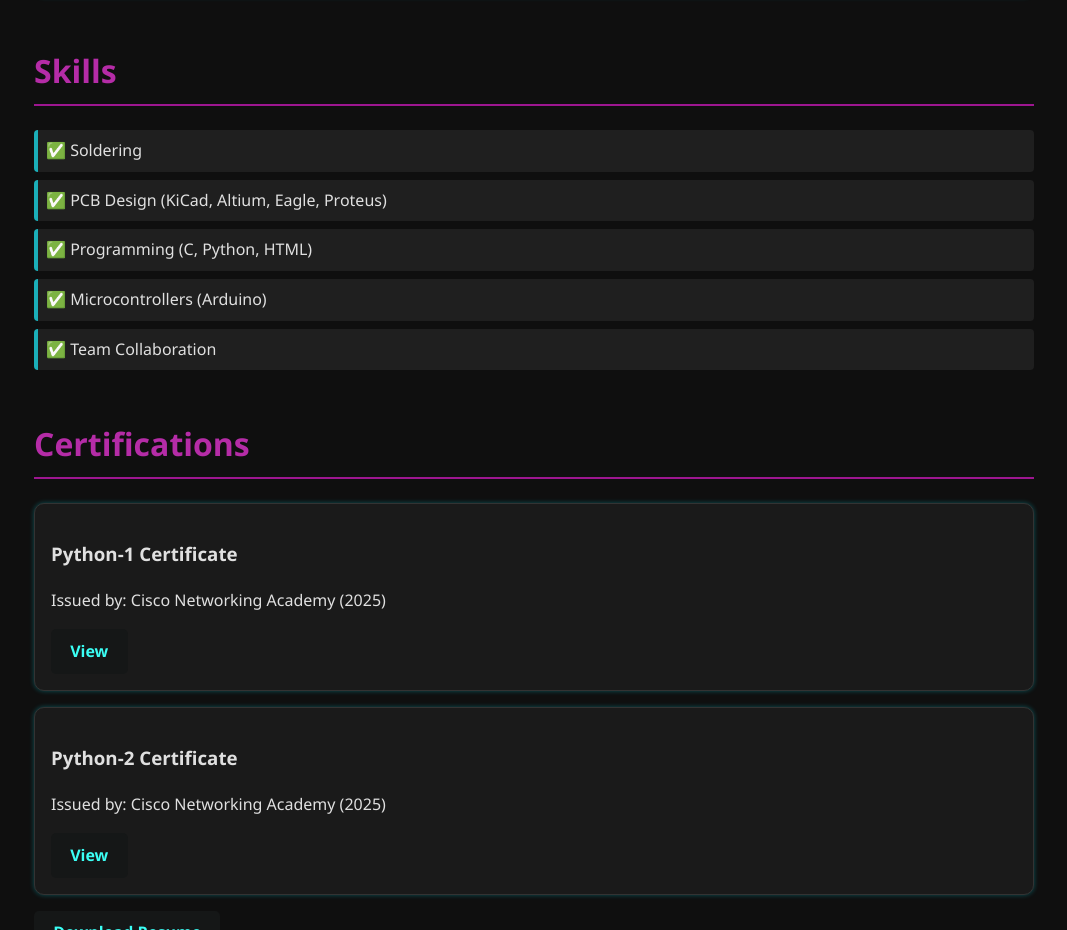
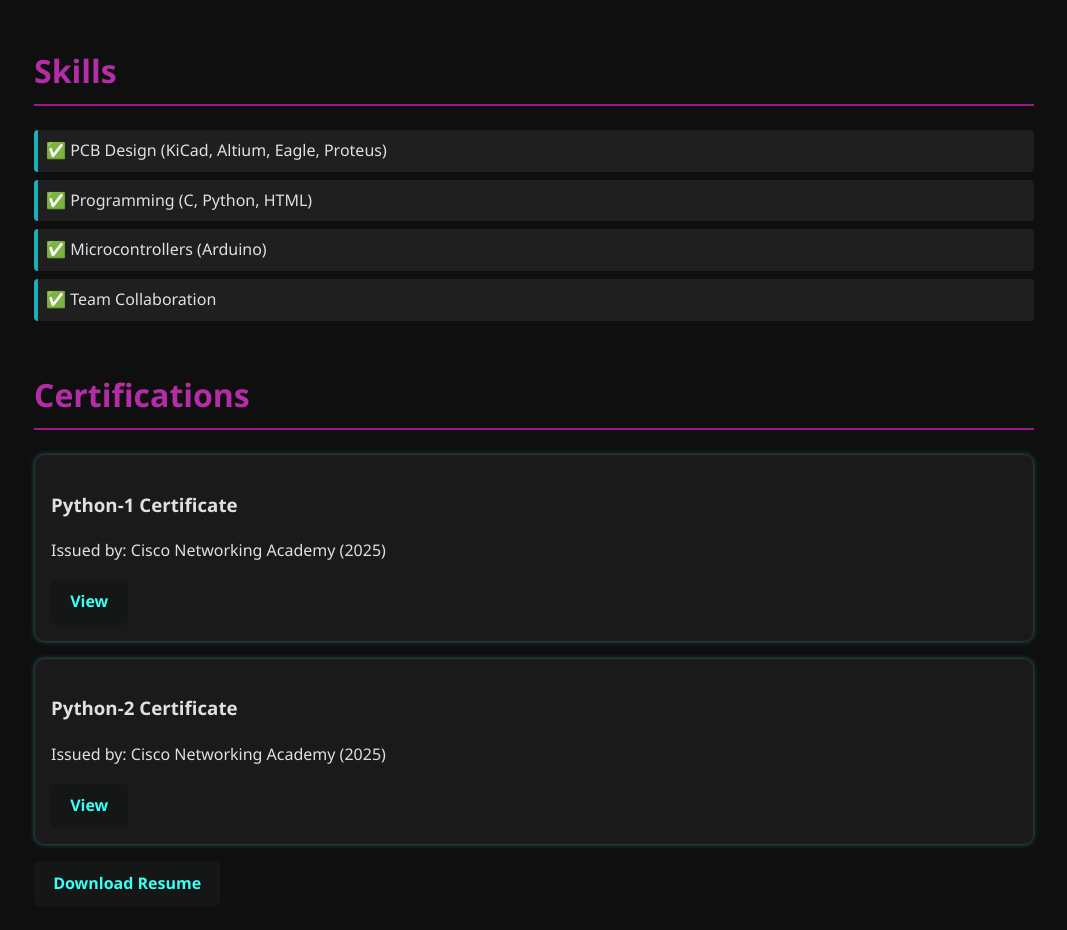
Before and after one commit to Harsh31-06/portfolio, a plain HTML site: page index.html in a window 1280 px wide. Shown: the part 1081-2011 px from the top of the page, without its empty margins (106-1173 px from the left). Drawn offline with Linux system fonts and the light colour scheme.

Commit message:
Update index.html

```diff
--- a/index.html
+++ b/index.html
@@ -57,7 +57,6 @@
     <section id="skills" class="skills">
       <h2>Skills</h2>
       <ul>
-        <li>✅ Soldering</li>
         <li>✅ PCB Design (KiCad, Altium, Eagle, Proteus)</li>
         <li>✅ Programming (C, Python, HTML)</li>
         <li>✅ Microcontrollers (Arduino)</li>
```
